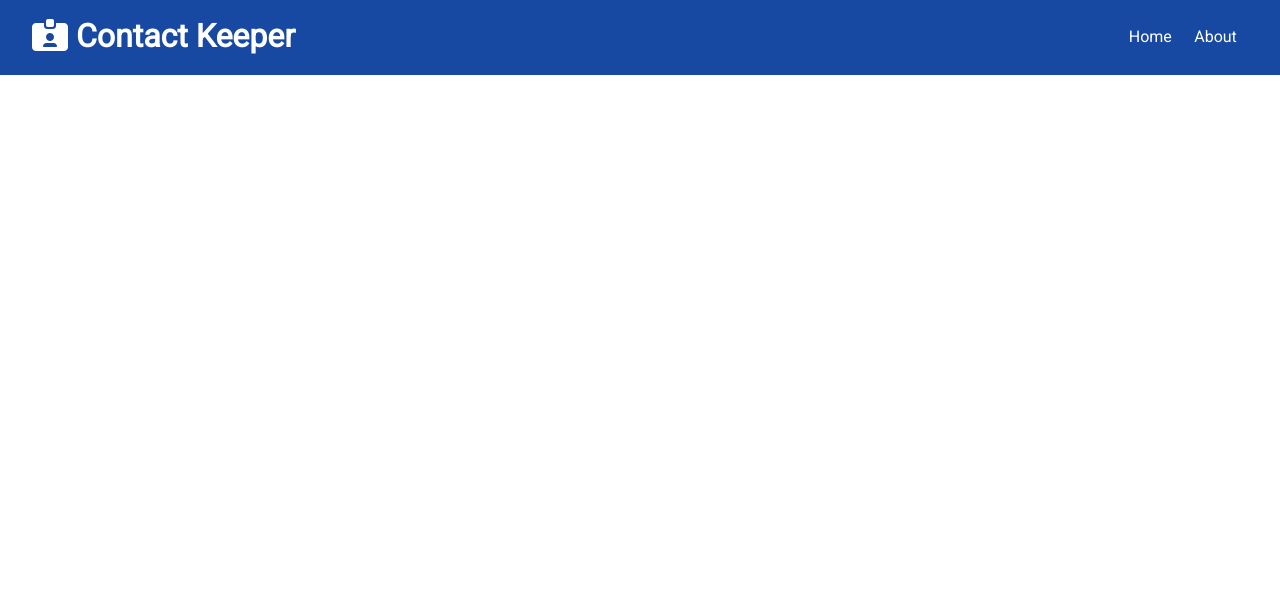
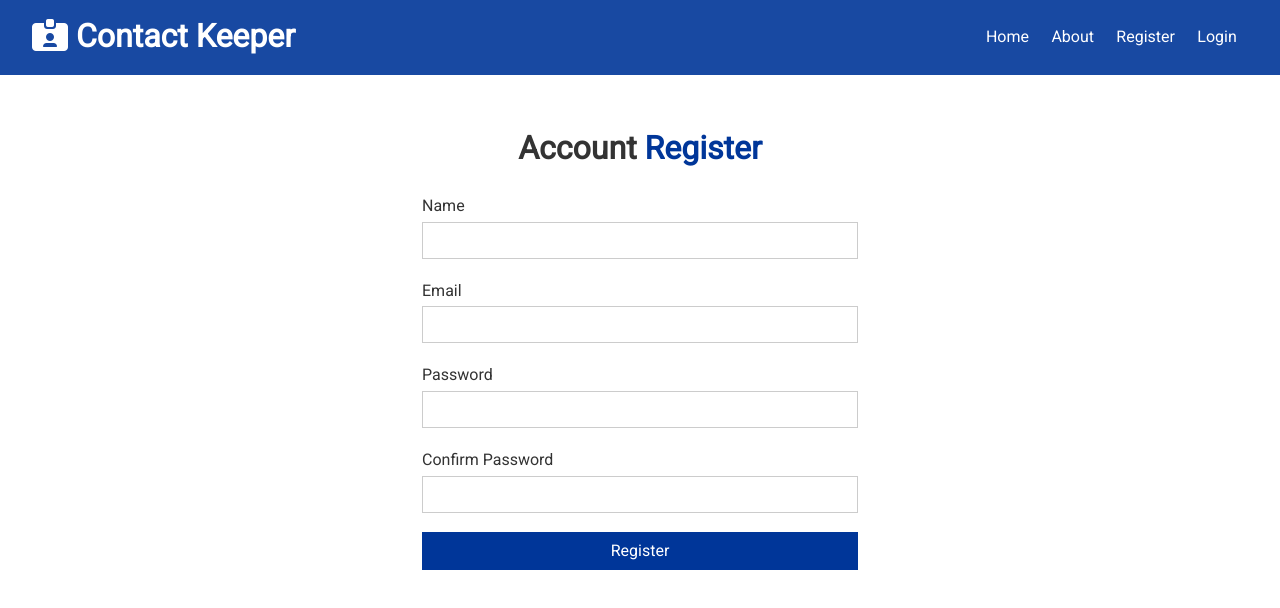
Before and after one commit to seannowotny/mern-contact-keeper, a React (Create React App) app in the folder client/: page /register in a window 1280 px wide. Shown: the top 608 px of the page. Built offline with nearby package versions, Linux system fonts and the light colour scheme.

Commit message:
Display login and register pages

```diff
--- a/client/src/App.js
+++ b/client/src/App.js
@@ -3,10 +3,13 @@
 import Navbar from './components/layout/Navbar';
 import Home from './components/pages/Home';
 import About from './components/pages/About';
-import './App.css';
+import Register from './components/auth/Register';
+import Login from './components/auth/Login';
 
 import ContactState from './context/contact/ContactState';
 import AuthState from './context/auth/AuthState';
+
+import './App.css';
 
 const App = () =>
 {
@@ -20,6 +23,8 @@
               <Switch>
                 <Route exact path='/' component={Home} />
                 <Route exact path='/about' component={About} />
+                <Route exact path='/register' component={Register} />
+                <Route exact path='/login' component={Login} />
               </Switch>
             </div>
           </Fragment>
--- /dev/null
+++ b/client/src/components/auth/Login.js
@@ -0,0 +1,38 @@
+import React, { useState } from 'react';
+
+const Login = () => {
+  const [user, setUser] = useState({
+    email: '',
+    password: '',
+  });
+
+  const { email, password } = user;
+
+  const onChange = e => setUser({ ...user, [e.target.name]: e.target.value });
+
+  const onSubmit = e => {
+    e.preventDefault();
+    console.log('Login submit');
+  }
+
+  return (
+    <div className="form-container">
+      <h1>
+        Account <span className="text-primary">Login</span>
+      </h1>
+      <form onSubmit={onSubmit}>
+        <div className="form-group">
+          <label htmlFor="email">Email</label>
+          <input type="email" name="email" value={email} onChange={onChange}/>
+        </div>
+        <div className="form-group">
+          <label htmlFor="password">Password</label>
+          <input type="password" name="password" value={password} onChange={onChange}/>
+        </div>
+        <input type="submit" value="Login" className="btn btn-primary btn-block"/>
+      </form>
+    </div>
+  )
+}
+
+export default Login
--- /dev/null
+++ b/client/src/components/auth/Register.js
@@ -0,0 +1,48 @@
+import React, { useState } from 'react';
+
+const Register = () => {
+  const [user, setUser] = useState({
+    name: '',
+    email: '',
+    password: '',
+    password2: ''
+  });
+
+  const { name, email, password, password2 } = user;
+
+  const onChange = e => setUser({ ...user, [e.target.name]: e.target.value });
+
+  const onSubmit = e => {
+    e.preventDefault();
+    console.log('Register submit');
+  }
+
+  return (
+    <div className="form-container">
+      <h1>
+        Account <span className="text-primary">Register</span>
+      </h1>
+      <form onSubmit={onSubmit}>
+        <div className="form-group">
+          <label htmlFor="name">Name</label>
+          <input type="text" name="name" value={name} onChange={onChange}/>
+        </div>
+        <div className="form-group">
+          <label htmlFor="email">Email</label>
+          <input type="email" name="email" value={email} onChange={onChange}/>
+        </div>
+        <div className="form-group">
+          <label htmlFor="password">Password</label>
+          <input type="password" name="password" value={password} onChange={onChange}/>
+        </div>
+        <div className="form-group">
+          <label htmlFor="password2">Confirm Password</label>
+          <input type="password" name="password2" value={password2} onChange={onChange}/>
+        </div>
+        <input type="submit" value="Register" className="btn btn-primary btn-block"/>
+      </form>
+    </div>
+  )
+}
+
+export default Register
--- a/client/src/components/contacts/Contacts.js
+++ b/client/src/components/contacts/Contacts.js
@@ -5,7 +5,7 @@
 import ContactContext from '../../context/contact/contactContext';
 import ContactItem from './ContactItem';
 
-import type { Contact, ContactContextType } from '../../context/contact/ContactState';
+import type { ContactContextType } from '../../context/contact/ContactState';
 
 const Contacts = () => {
   const contactContext = useContext(ContactContext);
--- a/client/src/components/layout/Navbar.js
+++ b/client/src/components/layout/Navbar.js
@@ -18,6 +18,8 @@
             <li>
                <Link to='/'>Home</Link>
                <Link to='/about'>About</Link>
+               <Link to='/register'>Register</Link>
+               <Link to='/login'>Login</Link>
             </li>
          </ul>
       </div>
--- a/client/src/context/auth/AuthState.js
+++ b/client/src/context/auth/AuthState.js
@@ -1,7 +1,6 @@
 // @flow
 
 import React, { useReducer } from 'react';
-import uuid from 'uuid';
 import AuthContext from './authContext';
 import authReducer from './authReducer';
 
```
